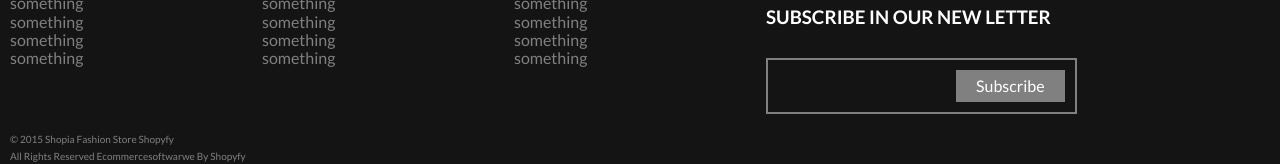
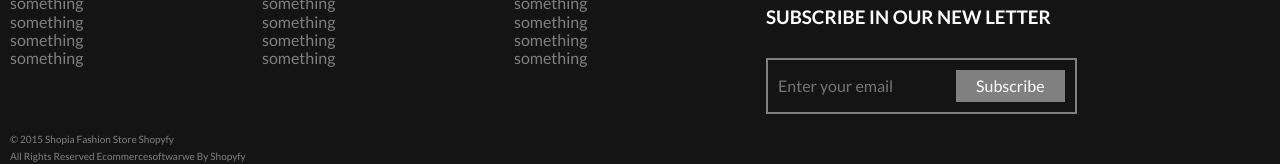
Before and after one commit to sakuranasty/practicepsd.loc, a website built with webpack: page index.html in a window 1280 px wide. Shown: the part 3690-3854 px from the top of the page. Built offline with nearby package versions, Linux system fonts and the light colour scheme; files whose address does not match are found by name; a web font is replaced by a local one.

Commit message:
Placeholder

```diff
--- a/index.html
+++ b/index.html
@@ -209,7 +209,7 @@
   <div class="subscribe">
     <h3>Subscribe <span>in</span> our new letter</h3>
     <form action="">
-      <input type="emale">
+      <input type="emale" placeholder="Enter your email" >
       <button type="submit">Subscribe</button>
     </form>
   </div>
```
